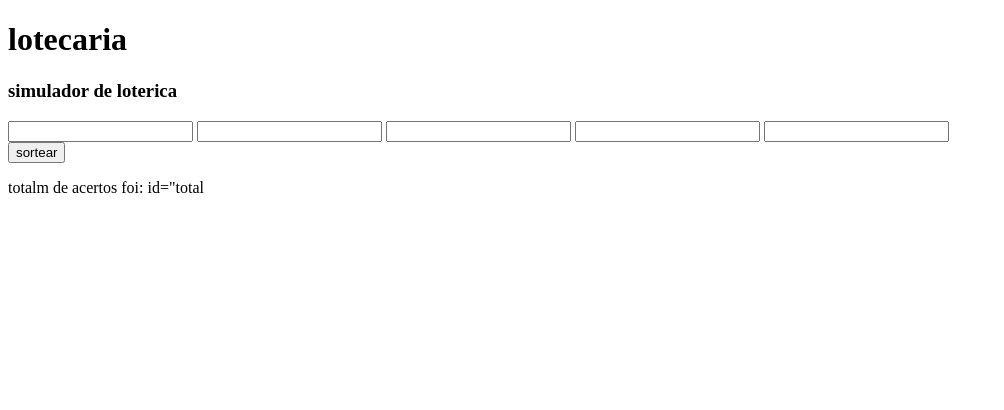
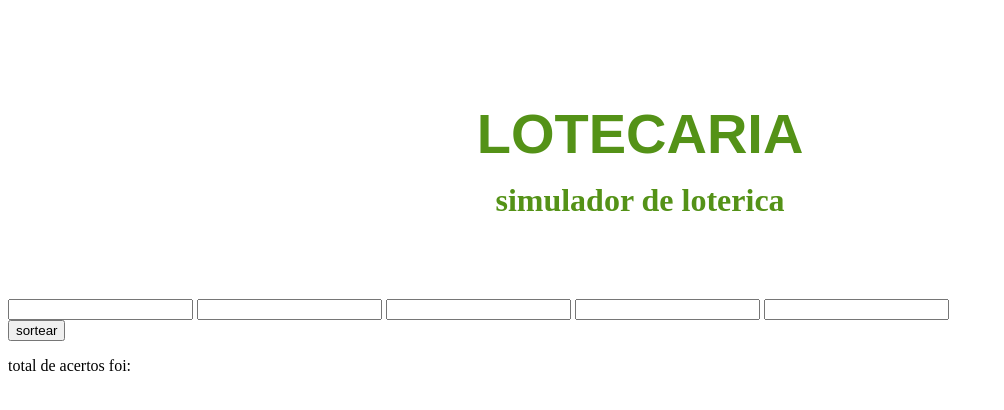
Before and after one commit to jaozinho16/lotecaria, a plain HTML site: page index.html in a window 1280 px wide. Shown: the whole page, without its empty margins (0-1004 px from the left). Drawn offline with Linux system fonts and the light colour scheme.

Commit message:
criaçao do CSS

```diff
--- a/index.html
+++ b/index.html
@@ -5,9 +5,10 @@
     <meta http-equiv="X-UA-Compatible" content="IE=edge">
     <meta name="viewport" content="width=device-width, initial-scale=1.0">
     <title>lotecaria simulador de loterica</title>
+    <link rel="stylesheet" href="styles.css">
 </head>
 <body>
-    <header></header>
+<header>
     <h1>lotecaria</h1>
     <h3>simulador de loterica</h3>
 </header>
@@ -29,7 +30,7 @@
 
 <div class="verificacao">
 
-    <p> totalm de acertos foi: <span> id="total</span></p>
+    <p> total de acertos foi: <span id="total">  </span></p>
 </div>
 
 </body>
--- /dev/null
+++ b/styles.css
@@ -0,0 +1,23 @@
+header{
+    text-align: center;
+    margin-top: 80px;
+    margin-bottom: 80px;
+    color: rgb(84, 146, 23);
+
+}
+
+header > h1 {
+ font-size: 5rem;
+ font-family: Arial, Helvetica, sans-serif;
+ font-weight: bold;
+ font-variant: small-caps;
+ margin-bottom: 10px;
+
+
+}
+header > h3{
+
+    font-size: 2rem;
+    margin-top: 10px;
+
+}
```
